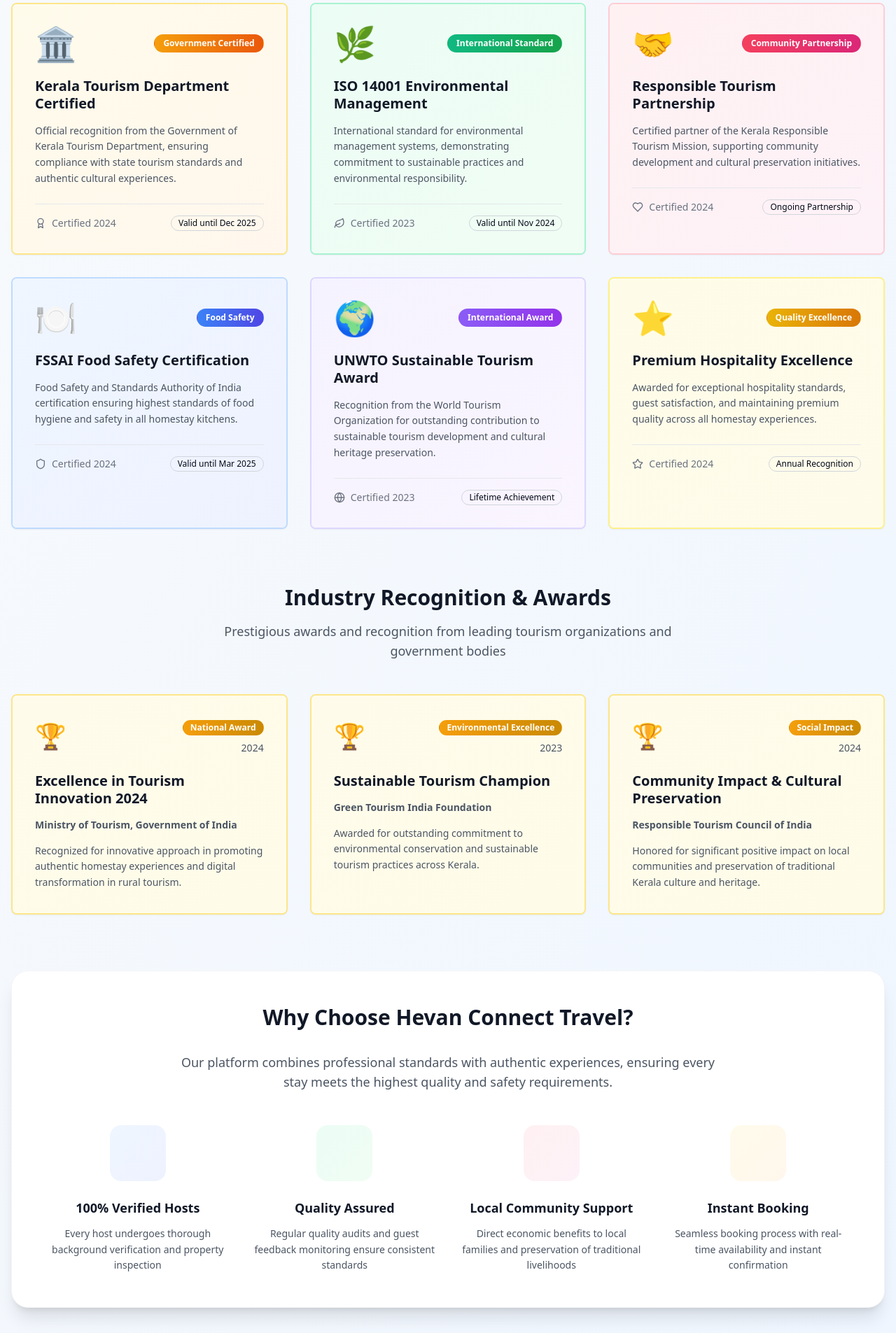
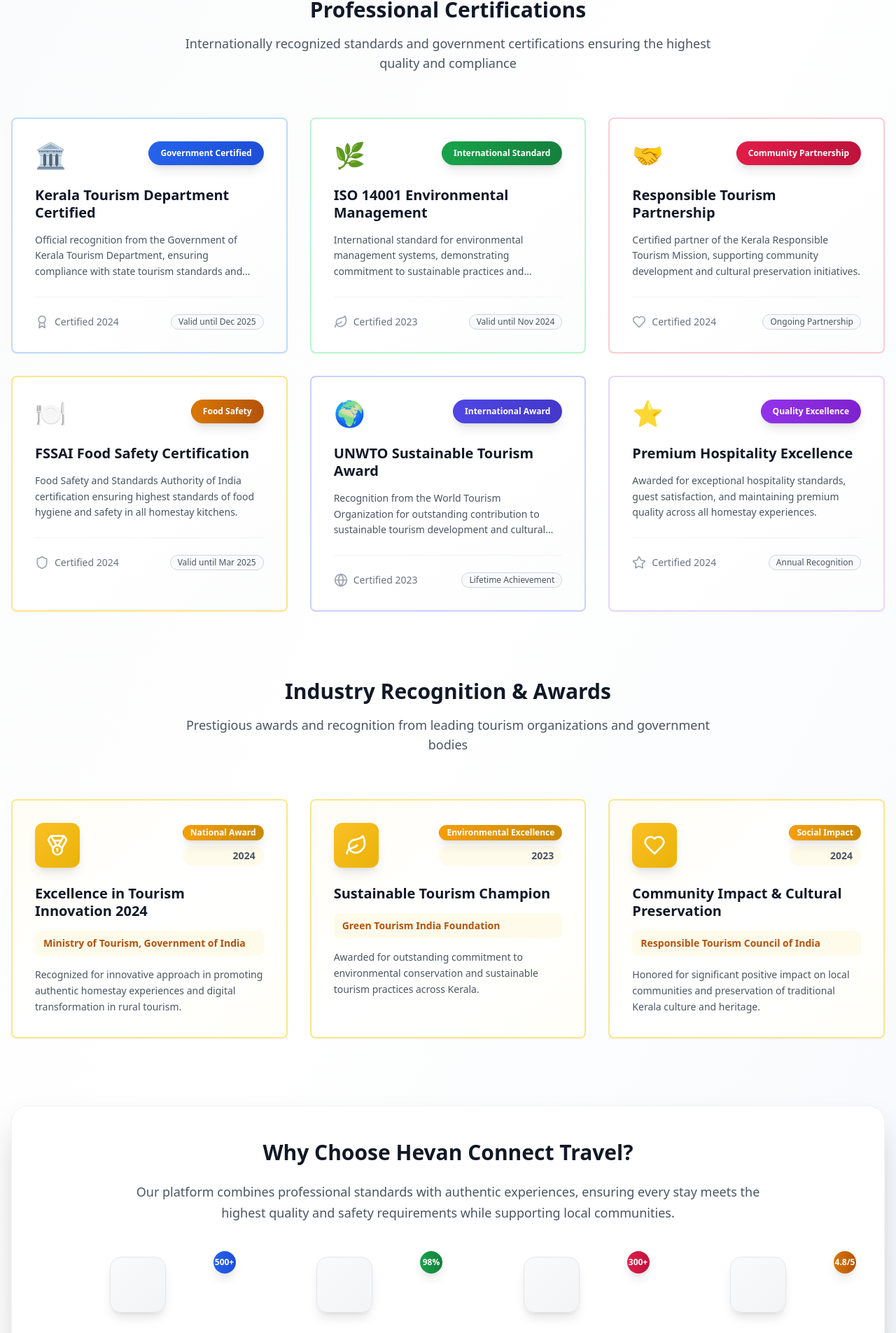
Before and after one commit to Rohith-Keenthananickal/india-escapes-reimagined-ccc5f75a, a React (Vite) app: page / in a window 1280 px wide. Shown: the part 8746-10651 px from the top of the page at 70% size. Built offline with nearby package versions, Linux system fonts and the light colour scheme.

Commit message:
Refactor: Improve Certifications section design
Improved the design of the Certifications & Accreditations section in `src/components/Certifications.tsx` to be more professional and elegant.

```diff
--- a/src/components/Certifications.tsx
+++ b/src/components/Certifications.tsx
@@ -1,6 +1,7 @@
+
 import { Card, CardContent } from "@/components/ui/card";
 import { Badge } from "@/components/ui/badge";
-import { Award, Leaf, Shield, Star, Globe, Heart, CheckCircle, Users, Zap } from "lucide-react";
+import { Award, Leaf, Shield, Star, Globe, Heart, CheckCircle, Users, Zap, Medal, Certificate, TrendingUp } from "lucide-react";
 
 const Certifications = () => {
   const certifications = [
@@ -12,9 +13,9 @@ const Certifications = () => {
       category: "Government Certified",
       year: "2024",
       icon: Award,
-      color: "from-amber-500 to-orange-600",
-      bgColor: "bg-gradient-to-br from-amber-50 to-orange-50",
-      borderColor: "border-amber-200",
+      color: "from-blue-600 to-blue-700",
+      bgColor: "bg-white",
+      borderColor: "border-blue-200",
       validity: "Valid until Dec 2025"
     },
     {
@@ -25,9 +26,9 @@ const Certifications = () => {
       category: "International Standard",
       year: "2023",
       icon: Leaf,
-      color: "from-emerald-500 to-green-600",
-      bgColor: "bg-gradient-to-br from-emerald-50 to-green-50",
-      borderColor: "border-emerald-200",
+      color: "from-green-600 to-green-700",
+      bgColor: "bg-white",
+      borderColor: "border-green-200",
       validity: "Valid until Nov 2024"
     },
     {
@@ -38,8 +39,8 @@ const Certifications = () => {
       category: "Community Partnership",
       year: "2024",
       icon: Heart,
-      color: "from-rose-500 to-pink-600",
-      bgColor: "bg-gradient-to-br from-rose-50 to-pink-50",
+      color: "from-rose-600 to-rose-700",
+      bgColor: "bg-white",
       borderColor: "border-rose-200",
       validity: "Ongoing Partnership"
     },
@@ -51,9 +52,9 @@ const Certifications = () => {
       category: "Food Safety",
       year: "2024",
       icon: Shield,
-      color: "from-blue-500 to-indigo-600",
-      bgColor: "bg-gradient-to-br from-blue-50 to-indigo-50",
-      borderColor: "border-blue-200",
+      color: "from-amber-600 to-amber-700",
+      bgColor: "bg-white",
+      borderColor: "border-amber-200",
       validity: "Valid until Mar 2025"
     },
     {
@@ -64,9 +65,9 @@ const Certifications = () => {
       category: "International Award",
       year: "2023",
       icon: Globe,
-      color: "from-violet-500 to-purple-600",
-      bgColor: "bg-gradient-to-br from-violet-50 to-purple-50",
-      borderColor: "border-violet-200",
+      color: "from-indigo-600 to-indigo-700",
+      bgColor: "bg-white",
+      borderColor: "border-indigo-200",
       validity: "Lifetime Achievement"
     },
     {
@@ -77,9 +78,9 @@ const Certifications = () => {
       category: "Quality Excellence",
       year: "2024",
       icon: Star,
-      color: "from-yellow-500 to-amber-600",
-      bgColor: "bg-gradient-to-br from-yellow-50 to-amber-50",
-      borderColor: "border-yellow-200",
+      color: "from-purple-600 to-purple-700",
+      bgColor: "bg-white",
+      borderColor: "border-purple-200",
       validity: "Annual Recognition"
     }
   ];
@@ -91,7 +92,8 @@ const Certifications = () => {
       organization: "Ministry of Tourism, Government of India",
       description: "Recognized for innovative approach in promoting authentic homestay experiences and digital transformation in rural tourism.",
       year: "2024",
-      category: "National Award"
+      category: "National Award",
+      icon: Medal
     },
     {
       id: 2,
@@ -99,7 +101,8 @@ const Certifications = () => {
       organization: "Green Tourism India Foundation",
       description: "Awarded for outstanding commitment to environmental conservation and sustainable tourism practices across Kerala.",
       year: "2023",
-      category: "Environmental Excellence"
+      category: "Environmental Excellence",
+      icon: Leaf
     },
     {
       id: 3,
@@ -107,7 +110,8 @@ const Certifications = () => {
       organization: "Responsible Tourism Council of India",
       description: "Honored for significant positive impact on local communities and preservation of traditional Kerala culture and heritage.",
       year: "2024",
-      category: "Social Impact"
+      category: "Social Impact",
+      icon: Heart
     }
   ];
 
@@ -116,166 +120,191 @@ const Certifications = () => {
       icon: Shield,
       title: "100% Verified Hosts",
       description: "Every host undergoes thorough background verification and property inspection",
-      color: "from-blue-500 to-indigo-600",
-      bgColor: "from-blue-50 to-indigo-50"
+      stat: "500+",
+      color: "from-blue-600 to-blue-700"
     },
     {
       icon: CheckCircle,
       title: "Quality Assured",
       description: "Regular quality audits and guest feedback monitoring ensure consistent standards",
-      color: "from-emerald-500 to-green-600",
-      bgColor: "from-emerald-50 to-green-50"
+      stat: "98%",
+      color: "from-green-600 to-green-700"
     },
     {
       icon: Users,
-      title: "Local Community Support",
+      title: "Community Support",
       description: "Direct economic benefits to local families and preservation of traditional livelihoods",
-      color: "from-rose-500 to-pink-600",
-      bgColor: "from-rose-50 to-pink-50"
+      stat: "300+",
+      color: "from-rose-600 to-rose-700"
     },
     {
-      icon: Zap,
-      title: "Instant Booking",
-      description: "Seamless booking process with real-time availability and instant confirmation",
-      color: "from-amber-500 to-orange-600",
-      bgColor: "from-amber-50 to-orange-50"
+      icon: TrendingUp,
+      title: "Guest Satisfaction",
+      description: "Consistently high ratings and repeat bookings from satisfied travelers",
+      stat: "4.8/5",
+      color: "from-amber-600 to-amber-700"
     }
   ];
 
   return (
-    <section className="py-20 bg-gradient-to-br from-slate-50 to-blue-50">
+    <section className="py-24 bg-gradient-to-br from-gray-50 via-white to-blue-50/30">
       <div className="max-w-7xl mx-auto px-4">
         {/* Header */}
-        <div className="text-center mb-16">
-          <div className="flex items-center justify-center mb-6">
-            <div className="w-12 h-12 bg-gradient-to-r from-blue-500 to-indigo-600 rounded-full flex items-center justify-center mr-4">
-              <Award className="w-6 h-6 text-white" />
+        <div className="text-center mb-20">
+          <div className="inline-flex items-center justify-center w-16 h-16 bg-gradient-to-br from-blue-600 to-indigo-700 rounded-2xl shadow-lg mb-6">
+            <Certificate className="w-8 h-8 text-white" />
           </div>
-            <h2 className="text-4xl font-bold text-gray-900">
+          <h2 className="text-4xl md:text-5xl font-bold text-gray-900 mb-6">
             Certifications & Accreditations
           </h2>
-          </div>
+          <div className="w-24 h-1 bg-gradient-to-r from-blue-600 to-indigo-600 mx-auto mb-6 rounded-full"></div>
           <p className="text-xl text-gray-600 max-w-4xl mx-auto leading-relaxed">
-            Our commitment to excellence is validated through internationally recognized certifications,
-            government accreditations, and industry awards that demonstrate our dedication to quality,
-            sustainability, and authentic experiences.
+            Our unwavering commitment to excellence is validated through internationally recognized certifications,
+            government accreditations, and prestigious industry awards that demonstrate our dedication to quality,
+            sustainability, and authentic travel experiences.
           </p>
         </div>
 
-        {/* Certifications Grid */}
-        <div className="mb-20">
-          <div className="text-center mb-12">
+        {/* Professional Certifications */}
+        <div className="mb-24">
+          <div className="text-center mb-16">
             <h3 className="text-3xl font-bold text-gray-900 mb-4">
               Professional Certifications
             </h3>
-            <p className="text-lg text-gray-600 max-w-2xl mx-auto">
-              Internationally recognized standards and government certifications ensuring quality and compliance
+            <p className="text-lg text-gray-600 max-w-3xl mx-auto">
+              Internationally recognized standards and government certifications ensuring the highest quality and compliance
             </p>
           </div>
+
           <div className="grid grid-cols-1 md:grid-cols-2 lg:grid-cols-3 gap-8">
             {certifications.map((cert) => {
               const Icon = cert.icon;
               return (
                 <Card
                   key={cert.id}
-                  className={`group cursor-pointer hover:shadow-2xl transition-all duration-500 overflow-hidden border-2 ${cert.borderColor} hover:scale-105 hover:border-opacity-100`}
+                  className={`group relative overflow-hidden border-2 ${cert.borderColor} hover:border-opacity-80 transition-all duration-500 hover:shadow-2xl hover:-translate-y-2 bg-white`}
                 >
-                  <div className={`${cert.bgColor} p-8 h-full`}>
-                    <div className="flex items-center justify-between mb-6">
-                      <div className="text-5xl">{cert.logo}</div>
-                      <Badge className={`bg-gradient-to-r ${cert.color} text-white font-semibold px-3 py-1`}>
+                  <div className="absolute inset-0 bg-gradient-to-br from-transparent via-transparent to-gray-50/50"></div>
+                  <CardContent className="relative p-8">
+                    <div className="flex items-start justify-between mb-6">
+                      <div className="text-4xl transform group-hover:scale-110 transition-transform duration-300">
+                        {cert.logo}
+                      </div>
+                      <Badge className={`bg-gradient-to-r ${cert.color} text-white font-semibold px-4 py-2 shadow-lg`}>
                         {cert.category}
                       </Badge>
                     </div>
 
-                    <h4 className="text-xl font-bold text-gray-900 mb-4 leading-tight">
+                    <h4 className="text-xl font-bold text-gray-900 mb-4 leading-tight group-hover:text-blue-700 transition-colors duration-300">
                       {cert.name}
                     </h4>
 
-                    <p className="text-gray-600 mb-6 leading-relaxed text-sm">
+                    <p className="text-gray-600 mb-6 leading-relaxed text-sm line-clamp-3">
                       {cert.description}
                     </p>
 
-                    <div className="flex items-center justify-between pt-4 border-t border-gray-200">
-                      <div className="flex items-center text-sm text-gray-500">
-                        <Icon className="w-4 h-4 mr-2" />
-                        <span className="font-medium">Certified {cert.year}</span>
+                    <div className="flex items-center justify-between pt-6 border-t border-gray-100">
+                      <div className="flex items-center text-sm text-gray-500 font-medium">
+                        <Icon className="w-5 h-5 mr-2 text-gray-400" />
+                        <span>Certified {cert.year}</span>
                       </div>
-                      <Badge variant="outline" className="text-xs font-medium border-gray-300">
+                      <Badge variant="outline" className="text-xs font-medium border-gray-300 text-gray-600 bg-gray-50">
                         {cert.validity}
                       </Badge>
                     </div>
-                  </div>
+                  </CardContent>
                 </Card>
               );
             })}
           </div>
         </div>
 
-        {/* Awards Section */}
-        <div className="mb-20">
-          <div className="text-center mb-12">
+        {/* Industry Awards */}
+        <div className="mb-24">
+          <div className="text-center mb-16">
             <h3 className="text-3xl font-bold text-gray-900 mb-4">
               Industry Recognition & Awards
             </h3>
-            <p className="text-lg text-gray-600 max-w-2xl mx-auto">
+            <p className="text-lg text-gray-600 max-w-3xl mx-auto">
               Prestigious awards and recognition from leading tourism organizations and government bodies
             </p>
           </div>
+
           <div className="grid grid-cols-1 md:grid-cols-3 gap-8">
-            {awards.map((award) => (
+            {awards.map((award) => {
+              const Icon = award.icon;
+              return (
                 <Card
                   key={award.id}
-                className="group cursor-pointer hover:shadow-xl transition-all duration-500 overflow-hidden border-2 border-amber-200 hover:border-amber-300 hover:scale-105"
+                  className="group relative overflow-hidden border-2 border-amber-200 hover:border-amber-300 transition-all duration-500 hover:shadow-2xl hover:-translate-y-2 bg-white"
                 >
-                <div className="bg-gradient-to-br from-amber-50 to-yellow-50 p-8 h-full">
-                  <div className="flex items-center justify-between mb-6">
-                    <div className="text-4xl">🏆</div>
+                  <div className="absolute inset-0 bg-gradient-to-br from-amber-50/50 via-transparent to-yellow-50/30"></div>
+                  <CardContent className="relative p-8">
+                    <div className="flex items-start justify-between mb-6">
+                      <div className="flex items-center justify-center w-16 h-16 bg-gradient-to-br from-amber-400 to-yellow-500 rounded-xl shadow-lg group-hover:scale-110 transition-transform duration-300">
+                        <Icon className="w-8 h-8 text-white" />
+                      </div>
                       <div className="text-right">
-                      <Badge className="bg-gradient-to-r from-amber-500 to-yellow-600 text-white font-semibold mb-2">
+                        <Badge className="bg-gradient-to-r from-amber-500 to-yellow-600 text-white font-semibold mb-2 shadow-lg">
                           {award.category}
                         </Badge>
-                      <div className="text-sm text-gray-600 font-medium">{award.year}</div>
+                        <div className="text-sm text-gray-600 font-semibold bg-amber-50 px-3 py-1 rounded-full">
+                          {award.year}
+                        </div>
                       </div>
                     </div>
 
-                  <h4 className="text-xl font-bold text-gray-900 mb-4 leading-tight">
+                    <h4 className="text-xl font-bold text-gray-900 mb-4 leading-tight group-hover:text-amber-700 transition-colors duration-300">
                       {award.title}
                     </h4>
 
-                  <p className="text-sm text-gray-600 mb-4 font-semibold">
+                    <p className="text-sm text-amber-700 mb-4 font-semibold bg-amber-50 px-3 py-2 rounded-lg">
                       {award.organization}
                     </p>
 
                     <p className="text-gray-600 text-sm leading-relaxed">
                       {award.description}
                     </p>
-                </div>
+                  </CardContent>
                 </Card>
-            ))}
+              );
+            })}
           </div>
         </div>
 
         {/* Trust Indicators */}
-        <div className="text-center">
-          <div className="bg-white rounded-3xl shadow-xl p-12 border border-gray-100">
-            <h3 className="text-3xl font-bold text-gray-900 mb-8">
+        <div className="relative">
+          <div className="absolute inset-0 bg-gradient-to-r from-blue-600/5 via-indigo-600/5 to-purple-600/5 rounded-3xl"></div>
+          <div className="relative bg-white rounded-3xl shadow-2xl border border-gray-100 p-12">
+            <div className="text-center mb-12">
+              <h3 className="text-3xl font-bold text-gray-900 mb-6">
                 Why Choose Hevan Connect Travel?
               </h3>
-            <p className="text-lg text-gray-600 mb-12 max-w-3xl mx-auto">
-              Our platform combines professional standards with authentic experiences,
-              ensuring every stay meets the highest quality and safety requirements.
+              <p className="text-lg text-gray-600 max-w-4xl mx-auto leading-relaxed">
+                Our platform combines professional standards with authentic experiences, ensuring every stay meets
+                the highest quality and safety requirements while supporting local communities.
               </p>
+            </div>
+
             <div className="grid grid-cols-1 md:grid-cols-2 lg:grid-cols-4 gap-8">
               {trustMetrics.map((metric, index) => {
                 const Icon = metric.icon;
                 return (
                   <div key={index} className="text-center group">
-                    <div className={`w-20 h-20 bg-gradient-to-br ${metric.bgColor} rounded-2xl flex items-center justify-center mx-auto mb-6 group-hover:scale-110 transition-transform duration-300`}>
-                      <Icon className={`w-10 h-10 bg-gradient-to-r ${metric.color} bg-clip-text text-transparent`} />
+                    <div className="relative mb-6">
+                      <div className="w-20 h-20 bg-gradient-to-br from-gray-50 to-gray-100 rounded-2xl flex items-center justify-center mx-auto group-hover:scale-110 transition-all duration-300 shadow-lg border border-gray-200">
+                        <Icon className={`w-10 h-10 text-transparent bg-gradient-to-r ${metric.color} bg-clip-text`} />
                       </div>
-                    <h4 className="text-lg font-bold text-gray-900 mb-3">{metric.title}</h4>
-                    <p className="text-sm text-gray-600 leading-relaxed">{metric.description}</p>
+                      <div className={`absolute -top-2 -right-2 w-8 h-8 bg-gradient-to-r ${metric.color} rounded-full flex items-center justify-center text-white text-xs font-bold shadow-lg`}>
+                        {metric.stat}
+                      </div>
+                    </div>
+                    <h4 className="text-lg font-bold text-gray-900 mb-3 group-hover:text-blue-700 transition-colors duration-300">
+                      {metric.title}
+                    </h4>
+                    <p className="text-sm text-gray-600 leading-relaxed px-2">
+                      {metric.description}
+                    </p>
                   </div>
                 );
               })}
```
Lines whose indentation alone changed are shown as unchanged.
